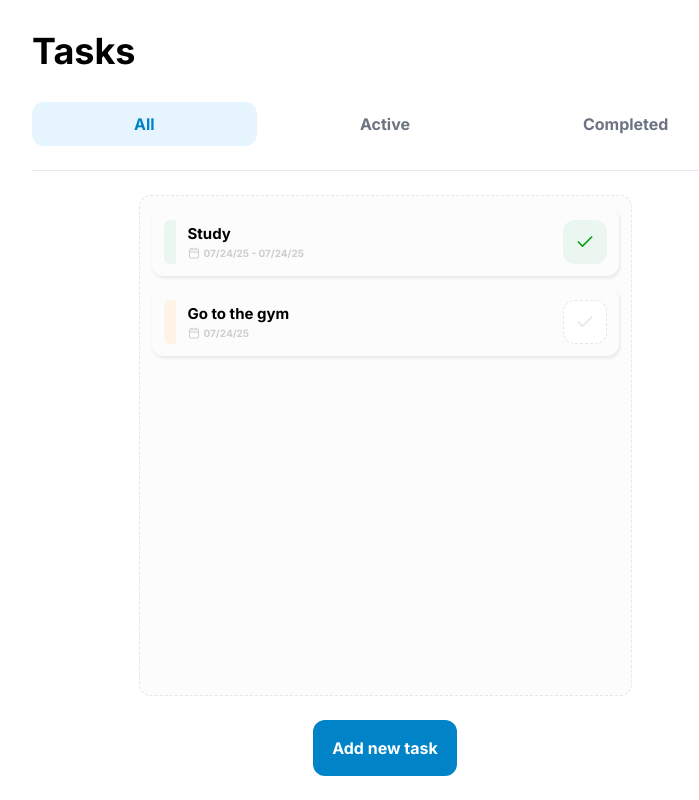
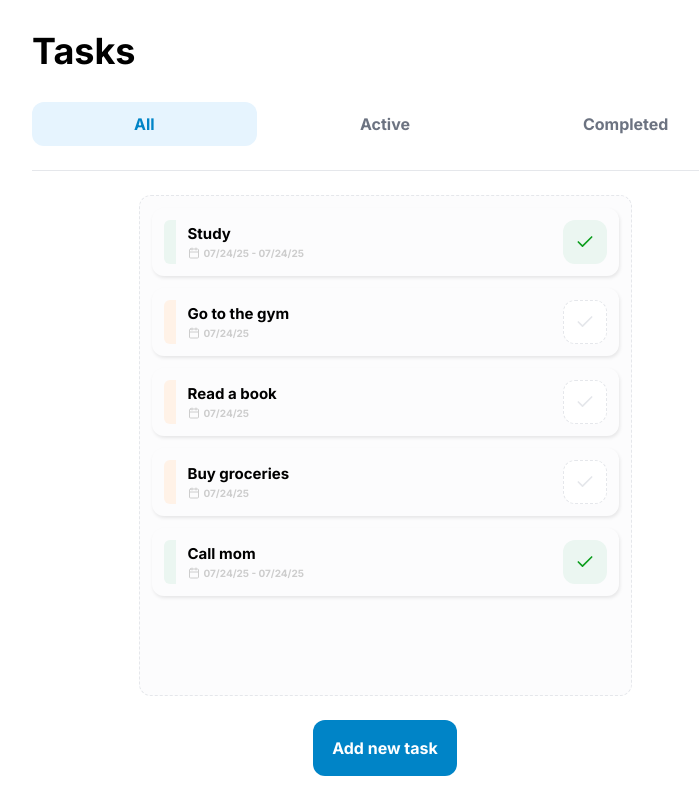
Before and after one commit to leandrofc/task-list, a React (Vite) app: page / in a window 1280 px wide. Shown: the whole page, without its empty margins (255-954 px from the left). Built offline with nearby package versions, Linux system fonts and the light colour scheme.

Commit message:
feat: add more taks on the taskList

```diff
--- a/src/data/taskList.ts
+++ b/src/data/taskList.ts
@@ -13,4 +13,22 @@ export const taskList: TaskType[] = [
     createdAt: "2025-07-24T23:09:08.675Z",
     completedAt: null,
   },
+  {
+    id: "e9fa3a2e-1630-4a5e-bc3f-34255b16a6fc",
+    title: "Read a book",
+    createdAt: "2025-07-24T23:09:08.675Z",
+    completedAt: null,
+  },
+  {
+    id: "a1d6e022-c7e0-4cf2-861b-d22e90ef5f0d",
+    title: "Buy groceries",
+    createdAt: "2025-07-24T23:09:08.675Z",
+    completedAt: null,
+  },
+  {
+    id: "f0b12a68-8b6f-4cd9-a7c3-4e5b9872fe2f",
+    title: "Call mom",
+    createdAt: "2025-07-24T23:09:08.675Z",
+    completedAt: "2025-07-24T23:30:00.000Z",
+  },
 ];
```
Lines whose indentation alone changed are shown as unchanged.
